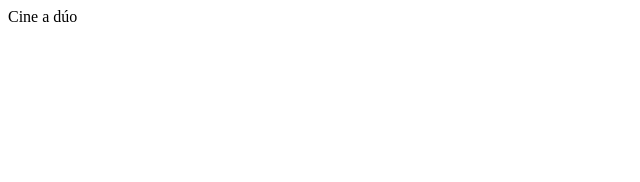
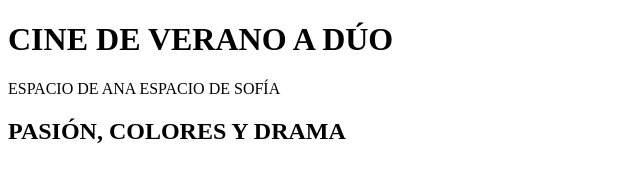
Before and after one commit to AnaMuruzabal/summer-cinema-crud, a website: page index.html in a window 1280 px wide. Shown: the whole page, without its empty margins (0-640 px from the left). Drawn offline with Linux system fonts and the light colour scheme.

Commit message:
semantic html fixed

```diff
--- a/index.html
+++ b/index.html
@@ -1,12 +1,34 @@
 <!DOCTYPE html>
 <html lang="es">
+
 <head>
     <meta charset="UTF-8">
     <meta name="viewport" content="width=device-width, initial-scale=1.0">
     <title>Cine de verano</title>
+    <link href="./styles.css">
 </head>
-    <body>
-        <header>Cine a dúo</header>
 
-    </body>
+<body>
+    <!-- Contenedor principal main -->
+    <main class="container">
+        <header>
+            <!-- Encabezado principal de las dos de nuestra aplicación web -->
+            <h1 class="main-title">CINE DE VERANO A DÚO</h1>
+            <nav class="nav-buttons">
+                <span class="navindicator-currentuser">ESPACIO DE ANA</span>
+                <span class="navindicator-frienduser">ESPACIO DE SOFÍA</span>
+            </nav>
+        </header>
+        <!-- Contenido principal dividiso en secciones -->
+        <section class="main-content">
+            <article class="left-column">
+                <header>
+                    <h2 class="section-title">
+                        PASIÓN, COLORES Y DRAMA
+                    </h2>
+                </header>
+            </article>
+        </section>
+    </main>
+</body>
 </html>
--- /dev/null
+++ b/src/styles.css
@@ -0,0 +1,18 @@
+/* Seguimos con el layout generado, cada una de nosotras hará uno para ver cuál conseguimos que se parezca más a la idea que tenemos */
+/* Añadimos el Reset básico de CSS: eliminamos los márgenes y paddings de html por defecto */
+*{
+    margin: 0;
+    padding: 0;
+    box-sizing: border-box;
+    /* box-sizing border box hace que el padding se incluya en el ancho total */
+}
+/* importamos fuentes dramáticas y expresivas desde Google Fonts */
+@import url('https://fonts.googleapis.com/css2?family=Raleway:ital,wght@0,100..900;1,100..900&display=swap');
+;
+/* Añadimos un fondo degradado */
+body {
+    background: linear-gradient(135deg, #1a1a2e, 0%, #16213e 50%, #0f3460 100%);
+    /*Creamos un degradado diagonal que simula el cielo nocturno*/
+}
+
+/* Contenedor principal */
```
Also changed, not shown: styles.css (deleted).
